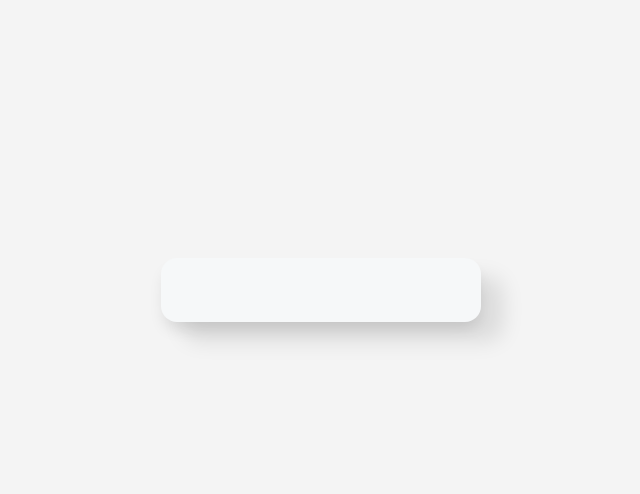
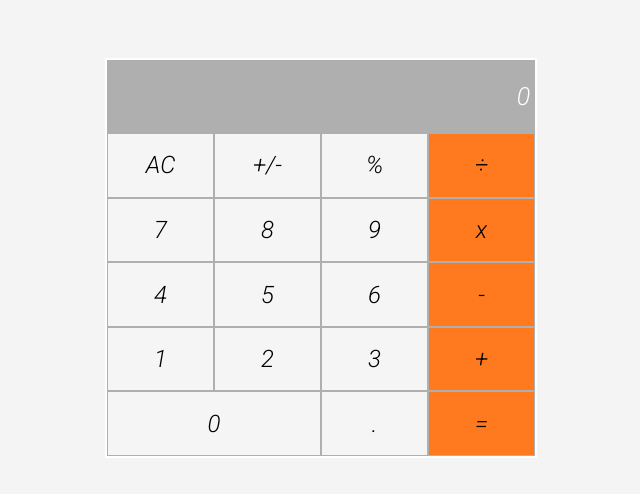
Before and after one commit to H-Ramalan/Math-Magician, a React (Create React App) app: page / in a window 1280 px wide. Shown: the part 142-636 px from the top of the page, without its empty margins (319-959 px from the left). Built offline with nearby package versions, Linux system fonts and the light colour scheme.

Commit message:
Build calculator UI

```diff
--- a/package.json
+++ b/package.json
@@ -6,6 +6,7 @@
     "@testing-library/jest-dom": "^5.16.5",
     "@testing-library/react": "^13.4.0",
     "@testing-library/user-event": "^13.5.0",
+    "prop-types": "^15.8.1",
     "react": "^18.2.0",
     "react-dom": "^18.2.0",
     "react-scripts": "5.0.1",
--- a/src/App.js
+++ b/src/App.js
@@ -1,14 +1,8 @@
-import Calculator from './components/Calculator';
-import Screen from './components/Screen';
+import Calculator from './components/calculator';
 
-function App() {
-  return (
-    <div>
-      <Calculator>
-        <Screen />git
-        <h1>App</h1>
-      </Calculator>
-    </div>
-  );
-}
+const App = () => (
+  <div>
+    <Calculator />
+  </div>
+);
 export default App;
--- a/src/components/Calculator.js
+++ b/src/components/Calculator.js
@@ -1,2 +1,35 @@
-const Calculator = () => <div className="calculator" />;
+import React from 'react';
+import Elements from './elements';
+
+const calcFigures = [
+  'AC',
+  '+/-',
+  '%',
+  '\u00F7',
+  '7',
+  '8',
+  '9',
+  'x',
+  '4',
+  '5',
+  '6',
+  '-',
+  '1',
+  '2',
+  '3',
+  '+',
+  '0',
+  '.',
+  '=',
+];
+
+const Calculator = () => (
+  <div className="calc-container">
+    <div className="result">0</div>
+    {calcFigures.map((number) => (
+      <Elements number={number} key={number} />
+    ))}
+  </div>
+);
+
 export default Calculator;
--- a/src/components/Screen.js
+++ /dev/null
@@ -1,3 +0,0 @@
-const Screen = () => <div className="screen">12345</div>;
-
-export default Screen;
--- /dev/null
+++ b/src/components/elements.js
@@ -0,0 +1,27 @@
+import React from 'react';
+import PropTypes from 'prop-types';
+
+const Elements = ({ number }) => {
+  if (
+    number === '\u00F7'
+    || number === 'x'
+    || number === '-'
+    || number === '+'
+    || number === '='
+  ) {
+    return <div className="input-btn signs">{number}</div>;
+  }
+  if (number === '0') {
+    return <div className="input-btn zero">{number}</div>;
+  }
+  if (number === 'AC' || number === '+/-' || number === '%') {
+    return <div className="input-btn top">{number}</div>;
+  }
+  return <div className="input-btn">{number}</div>;
+};
+
+Elements.propTypes = {
+  number: PropTypes.number.isRequired,
+};
+
+export default Elements;
--- a/src/index.css
+++ b/src/index.css
@@ -15,17 +15,40 @@ body {
   font-family: 'Roboto', sans-serif;
 }
 
-.screen {
-  height: 4rem;
-  margin-bottom: 4rem;
+.input-btn {
+  border: 1px solid #b0afaf;
+  background-color: whitesmoke;
+  align-items: center;
+  display: flex;
+  justify-content: center;
+  font-size: 24px;
 }
 
-.calculator {
-  background: #f6f8f9;
-  width: 20rem;
-  padding: 2rem;
-  margin-top: 4rem;
-  border-radius: 1rem;
-  box-shadow: 22px 19px 21px 0px rgba(0, 0, 0, 0.1),
-    0px 10px 15px -3px rgba(0, 0, 0, 0.1);
+.signs {
+  background-color: #ff791f;
 }
+
+.zero {
+  grid-column: 1/3;
+}
+
+.calc-container {
+  display: grid;
+  width: 27rem;
+  height: 25rem;
+  grid-template-columns: repeat(4, 1fr);
+  text-align: center;
+  margin: 10rem auto;
+  border: 2px solid white;
+}
+
+.result {
+  grid-column: 1/5;
+  background-color: #b0afaf;
+  display: flex;
+  justify-content: flex-end;
+  align-items: center;
+  padding: 0.3rem;
+  color: white;
+  font-size: 25px;
+}
```
Also changed, not shown: 1 other file (tests, documents, lock files or other folders).
